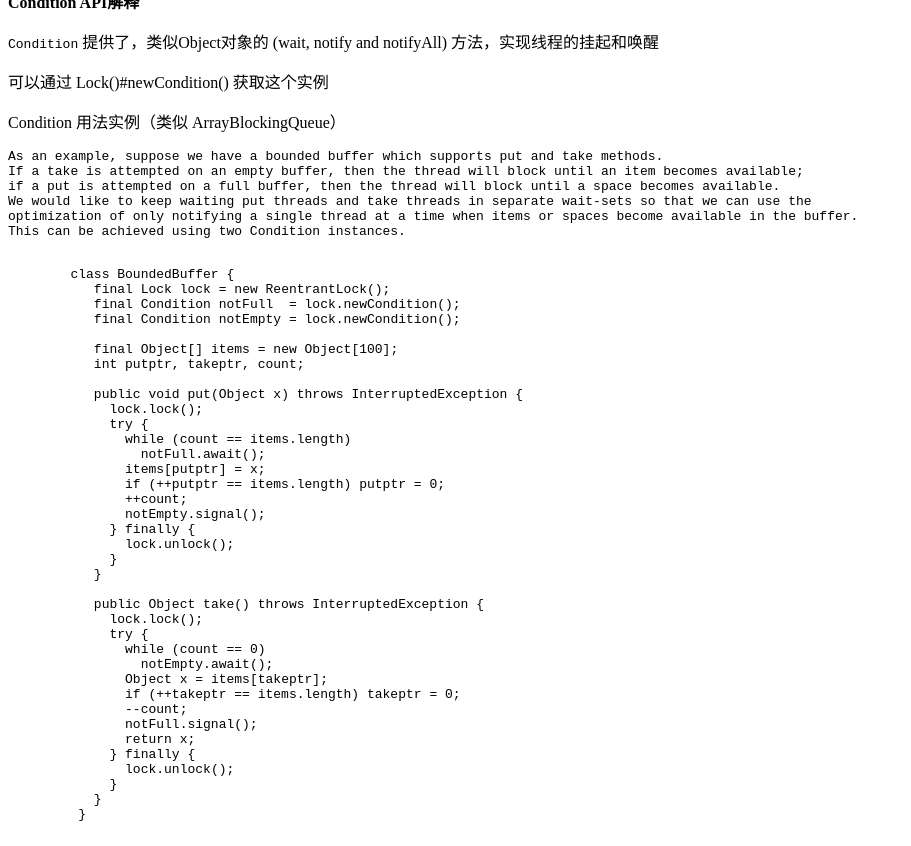
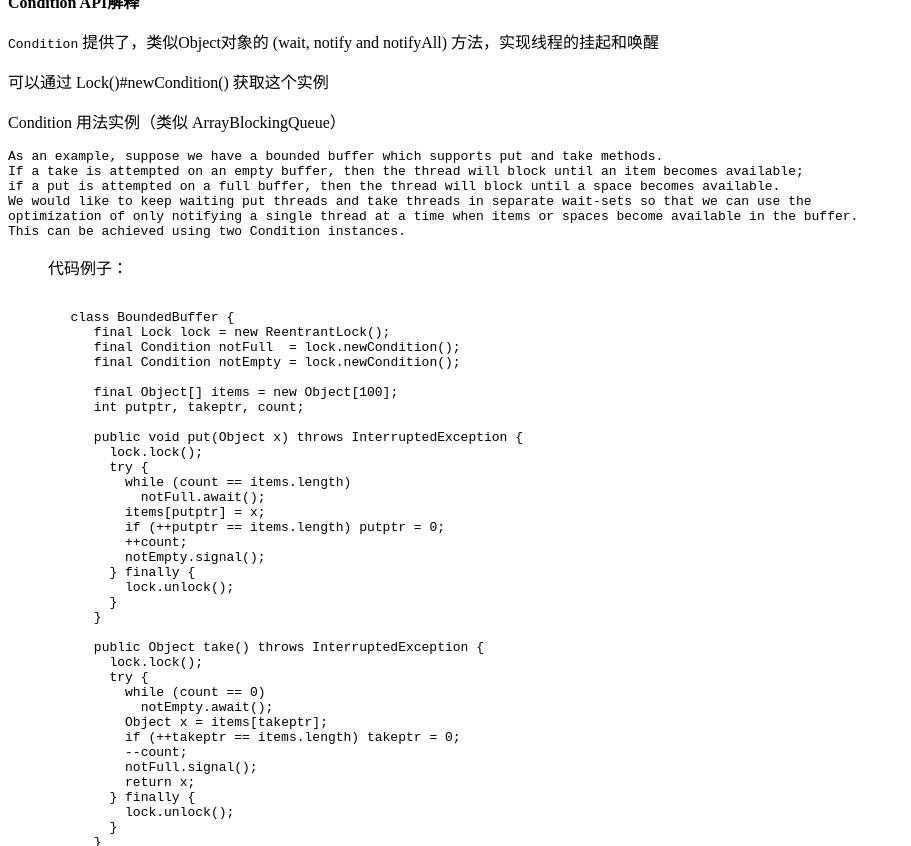
Before and after one commit to web1992/blog, a Jekyll site: the page built from _posts/2016-12-20-java-key-condition.md, in a window 1280 px wide and 900 px high, scrolled down 1652 px, cut to the strip 0-846 px from the top of the window. Shown: the whole strip, without its empty margins (0-911 px from the left). Built offline with Jekyll 4.4.1, drawn with Linux system fonts in a browser that asks for light colours; Markdown is read by kramdown in place of the engine named in the settings; comment, search, counter and statistics services are not loaded.

Commit message:
add [2016-12-20-java-key-condition.md]

````diff
--- a/_posts/2016-12-20-java-key-condition.md
+++ b/_posts/2016-12-20-java-key-condition.md
@@ -61,6 +61,8 @@ Condition 用法实例（类似 ArrayBlockingQueue）
     optimization of only notifying a single thread at a time when items or spaces become available in the buffer.
     This can be achieved using two Condition instances.
 
+>代码例子：
+
 ```java
 
 	class BoundedBuffer {
````
